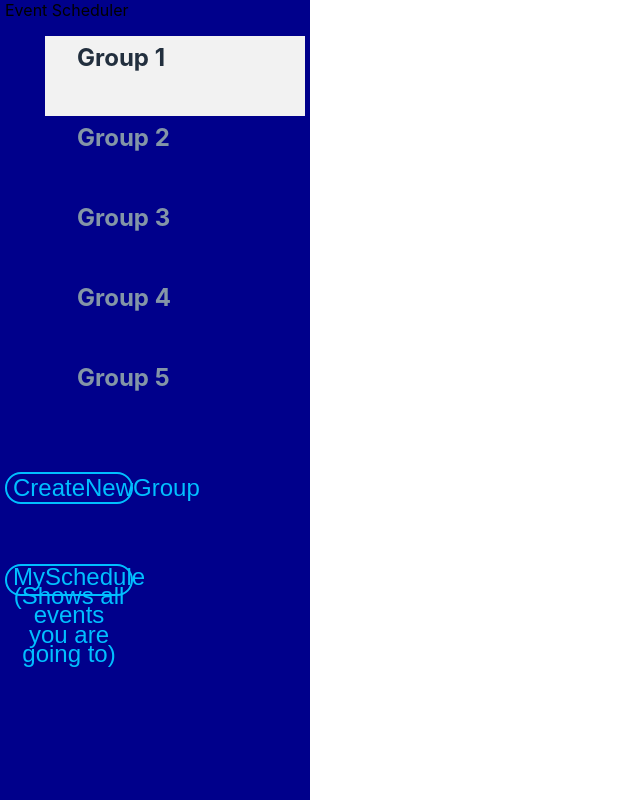
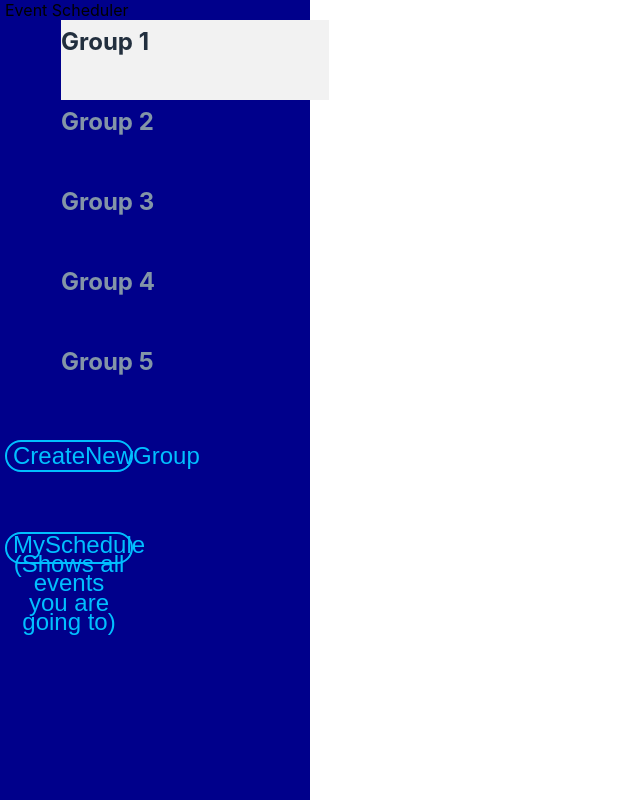
Before and after one commit to vierge/lhl_final_scheduler, a React (Create React App) app in the folder glaring-client/: page / in a window 1280 px wide. Shown: the whole page, without its empty margins (0-640 px from the left). Built offline with nearby package versions, Linux system fonts and the light colour scheme.

Commit message:
group list styled

```diff
--- a/glaring-client/src/components/GroupList.js
+++ b/glaring-client/src/components/GroupList.js
@@ -5,7 +5,6 @@ import GroupListItem from "./GroupListItem.js";
 const classnames = require("classnames");
 
 export default function GroupList(props) {
-
   const groupList = props.groups.map((group) => {
     //DayList component maps over the days array to return DayListItem component as children
     return (
@@ -18,9 +17,5 @@ export default function GroupList(props) {
     );
   });
 
-
-  return (
-
-   <ul>{groupList}</ul>
-  );
+  return <ul className="group-list__container">{groupList}</ul>;
 }
--- a/glaring-client/src/components/GroupListItem.scss
+++ b/glaring-client/src/components/GroupList.scss
@@ -1,13 +1,32 @@
 @import "../styles/mixins.scss";
 @import "../styles/variables.scss";
 
+ul li {
+  list-style: none;
+  margin: 0;
+  padding: 0;
+}
+
 .group-list {
+  &__container {
+    margin: 0 auto;
+    display: flex;
+    flex-direction: row;
+    justify-content: center;
+    align-items: center;
+    flex-wrap: wrap;
+    min-width: 300px;
+    max-width: 90%;
+  }
+
   &__item {
     @include fade;
 
     color: #8395a7;
+    margin: 0 1rem;
+    width: 300px;
     height: 5rem;
-    padding-left: 2rem;
+    // padding-left: 2rem;
     display: flex;
     flex-direction: column;
     justify-content: center;
```
Also changed, not shown: glaring-client/src/components/Creation/GroupComponentShow.js (+3 -10 lines), glaring-client/src/components/Creation/styles_2.scss (+5 -5 lines), glaring-client/src/components/GroupListItem.js (+5 -7 lines), 2 other files (tests, documents, lock files or other folders).
